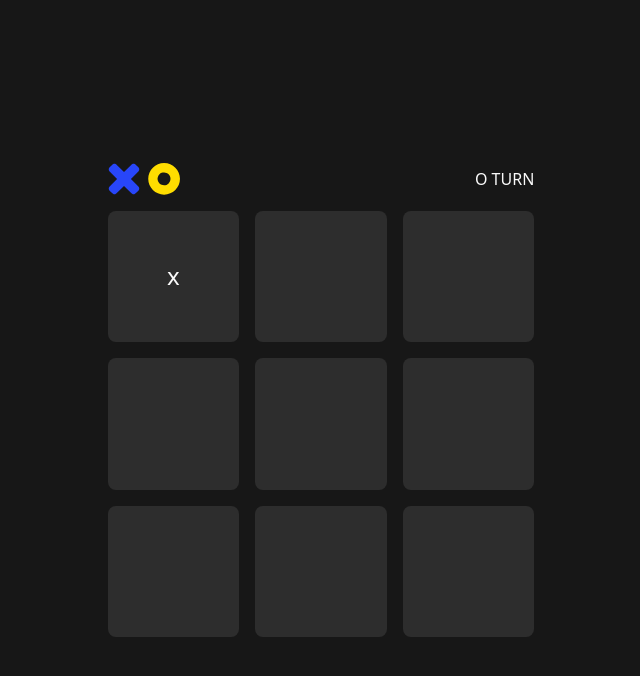
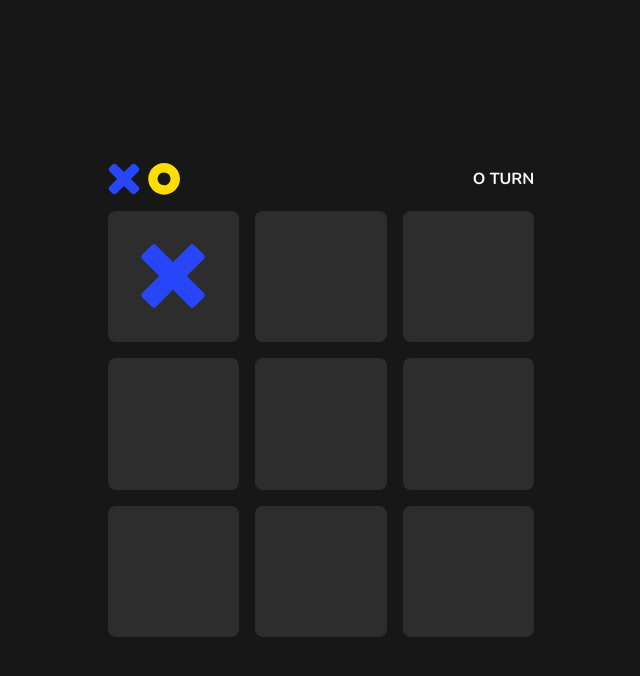
Before and after one commit to stanislavcodes/tic-tac-toe, a React (Vite) app: page / in a window 1280 px wide. Both pictures are taken after a click on the button 492 px from the left and 276 px from the top of the page. Shown: the top 676 px of the page, without its empty margins (319-959 px from the left). Built offline with nearby package versions, Linux system fonts and the light colour scheme.

Commit message:
Added cell icons

```diff
--- a/package.json
+++ b/package.json
@@ -9,6 +9,7 @@
     "preview": "vite preview"
   },
   "dependencies": {
+    "classnames": "^2.3.2",
     "react": "^18.2.0",
     "react-dom": "^18.2.0"
   },
--- a/src/App.tsx
+++ b/src/App.tsx
@@ -36,10 +36,12 @@ function App() {
   return (
     <div className="app bg-dark text-light">
       <div className="container mx-auto flex h-screen w-full flex-col items-center justify-center ">
-        <div className="w-80 md:w-1/2 lg:w-1/3 flex flex-col gap-4">
+        <div className="w-80 sm:w-2/3 xl:w-1/3 flex flex-col gap-4">
           <header className="flex w-full items-center justify-between">
             <img src={Logo} alt="" />
-            <h1>{winner ? `${winner} WON!` : `${turn.toUpperCase()} TURN`}</h1>
+            <h1 className="font-bold">
+              {winner ? `${winner.toUpperCase()} WON!` : `${turn.toUpperCase()} TURN`}
+            </h1>
           </header>
 
           <div className="container grid aspect-square w-full grid-cols-3 grid-rows-3 items-center justify-items-center gap-4">
@@ -48,6 +50,7 @@ function App() {
                 key={idx}
                 id={idx}
                 value={mark}
+                turn={turn}
                 handleCellClick={handleCellClick}
               />
             ))}
--- a/src/components/Cell.tsx
+++ b/src/components/Cell.tsx
@@ -1,12 +1,22 @@
 import { Mark } from '../enums/Mark';
+import XSVG from '../assets/icon-x.svg';
+import OSVG from '../assets/icon-o.svg';
+import XHoverSVG from '../assets/icon-x-outline.svg';
+import OHoverSVG from '../assets/icon-o-outline.svg';
+import { useState } from 'react';
+import { Turn } from '../types/Turn';
+import classnames from 'classnames';
 
 interface CellProps {
   id: number;
   value: Mark;
+  turn: Turn;
   handleCellClick: (idx: number) => void;
 }
 
-const Cell = ({ id, value, handleCellClick }: CellProps) => {
+const Cell = ({ id, value, turn, handleCellClick }: CellProps) => {
+  const [isHover, setIsHover] = useState(false);
+
   const handleFieldClick = () => {
     console.log(`value: ${value}, id: ${id}`);
 
@@ -15,12 +25,30 @@ const Cell = ({ id, value, handleCellClick }: CellProps) => {
     }
   };
 
+  const handleMouseEnter = () => {
+    setIsHover(true);
+  };
+
+  const handleMouseLeave = () => {
+    setIsHover(false);
+  };
+
   return (
     <button
-      className=" h-full w-full rounded-lg bg-gray text-2xl"
+      className="flex justify-center items-center h-full w-full rounded-lg bg-gray text-2xl"
       onClick={handleFieldClick}
+      onMouseEnter={handleMouseEnter}
+      onMouseLeave={handleMouseLeave}
     >
-      {value !== Mark.Empty && value.toString()}
+      {!value && isHover && (
+        <img src={turn === Mark.O ? OHoverSVG : XHoverSVG} alt={`${turn} mark`} />
+      )}
+      {value === Mark.O && (
+        <img src={OSVG} alt="X mark" />
+      )}
+      {value === Mark.X && (
+        <img src={XSVG} alt="X mark" />
+      )}
     </button>
   );
 };
--- a/tailwind.config.js
+++ b/tailwind.config.js
@@ -2,6 +2,9 @@
 export default {
   content: ['./index.html', './src/**/*.{js,ts,jsx,tsx}'],
   theme: {
+    fontFamily: {
+      'sans': ['Nunito', 'ui-sans-serif', 'system-ui'],
+    },
     extend: {
       colors: {
         'light': '#FAFAFA',
```
Also changed, not shown: 1 other file (tests, documents, lock files or other folders).
